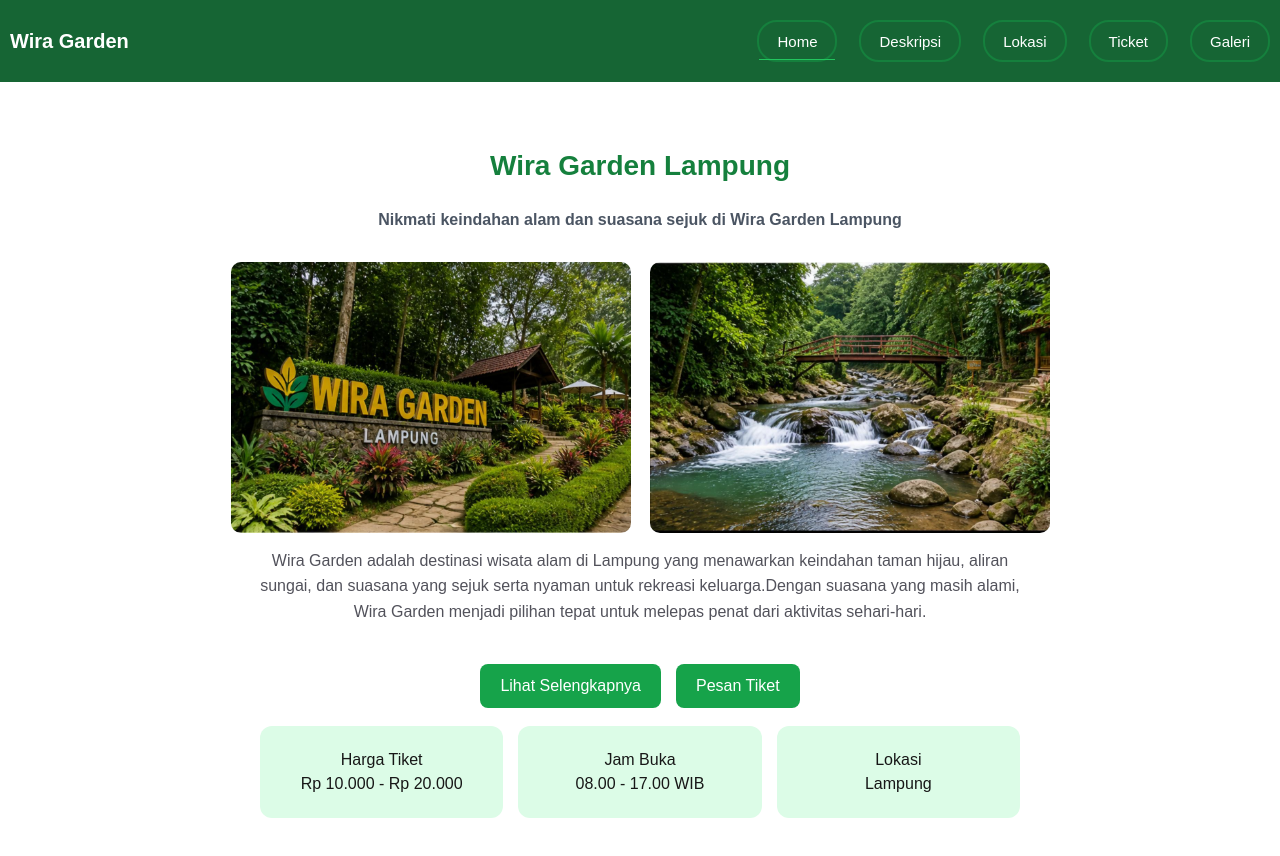
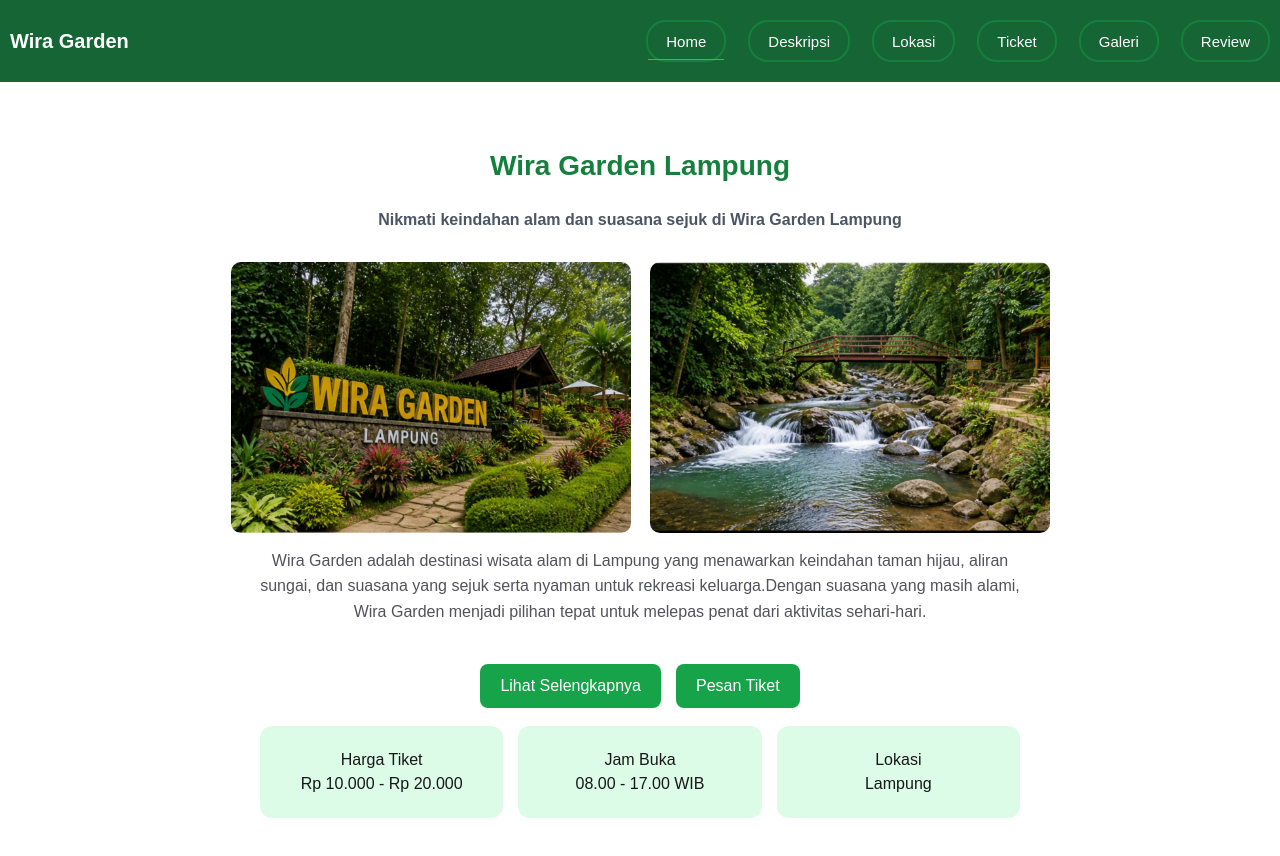
Before and after one commit to jovanakbarsetiodono-code/TI-WEB-24A-SIXTUPLE, a Next.js app in the folder my-app/: page / in a window 1280 px wide. Shown: the top 856 px of the page. Built offline with nearby package versions, Linux system fonts and the light colour scheme.

Commit message:
Menambahkan menu Review pada navbar

```diff
--- a/my-app/components/navbar.tsx
+++ b/my-app/components/navbar.tsx
@@ -34,6 +34,9 @@
         <Link href="/galeri" className={navClass("/galeri")}>
           Galeri
         </Link>
+        <Link href="/review" className={navClass("/review")}>
+          Review
+        </Link>
       </div>
     </nav>
   );
```
